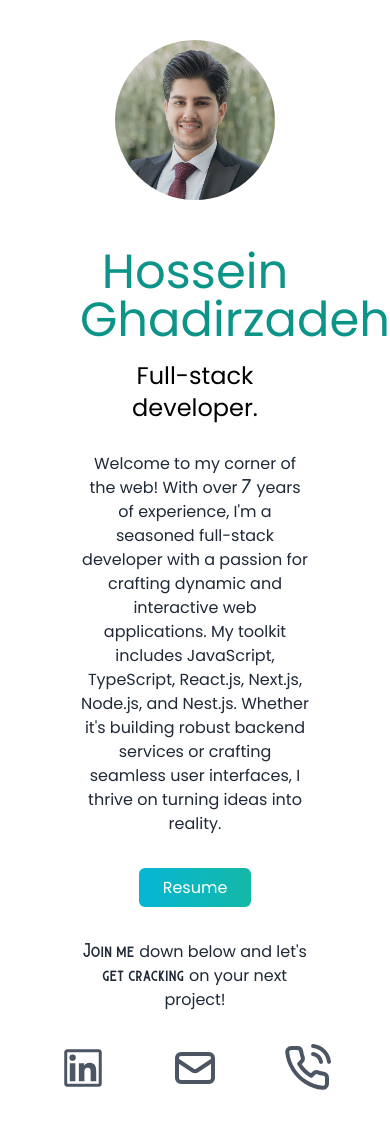
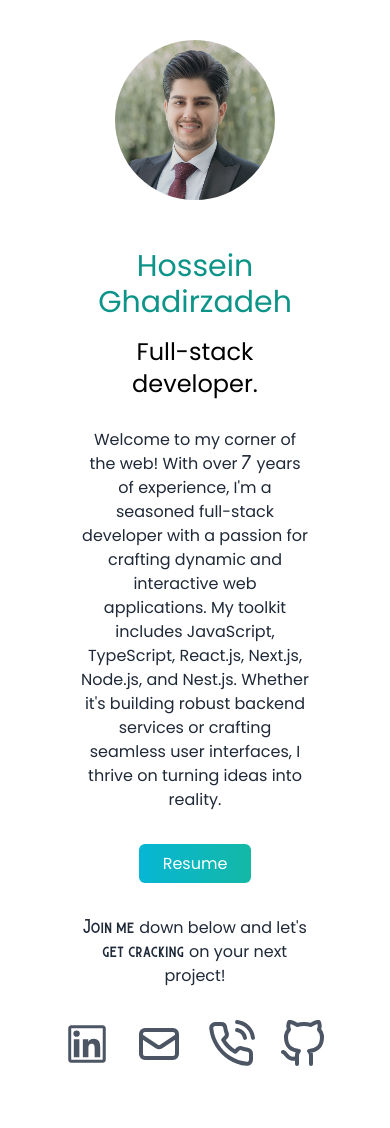
Before and after one commit to hossein-ghadirzadeh/hossein-ghadirzadeh.github.io, a Next.js app: page / in a window 390 px wide. Shown: the top 1128 px of the page. Built offline with nearby package versions, Linux system fonts and the light colour scheme.

Commit message:
added github link

```diff
--- a/app/page.tsx
+++ b/app/page.tsx
@@ -1,6 +1,6 @@
 import Image from "next/image";
 import { AiOutlineLinkedin } from "react-icons/ai";
-import { FiPhoneCall } from "react-icons/fi";
+import { FiGithub, FiPhoneCall } from "react-icons/fi";
 import { HiOutlineMail } from "react-icons/hi";
 import avatar from "../public/avatar.jpg";
 
@@ -11,7 +11,7 @@ export default function Home() {
         <div className="mx-auto p-10 py-10">
           <div className="flex flex-col-reverse gap-10 lg:flex-row">
             <div className="flex-grow max-lg:text-center lg:w-1/6">
-              <h2 className="text-5xl py-2 text-teal-600">
+              <h2 className="text-5xl py-2 max-md:text-3xl text-teal-600">
                 Hossein Ghadirzadeh
               </h2>
               <h3 className="text-2xl py-2 md:text-3xl">
@@ -44,9 +44,9 @@ export default function Home() {
                 next project!
               </p>
 
-              <div className="text-5xl flex justify-center lg:justify-start gap-16 py-3 text-gray-600">
+              <div className="text-5xl flex justify-center lg:justify-start gap-16 max-lg:gap-6 py-3 text-gray-600">
                 <a
-                  href="https://www.linkedin.com/in/hossein-ghadirzadeh/"
+                  href="https://www.linkedin.com/in/hossein-ghadirzadeh"
                   target="_blank"
                 >
                   <AiOutlineLinkedin />
@@ -56,6 +56,12 @@ export default function Home() {
                 </a>
                 <a href="tel:+971527809028">
                   <FiPhoneCall />
+                </a>
+                <a
+                  href="https://github.com/hossein-ghadirzadeh"
+                  target="_blank"
+                >
+                  <FiGithub />
                 </a>
               </div>
             </div>
```
